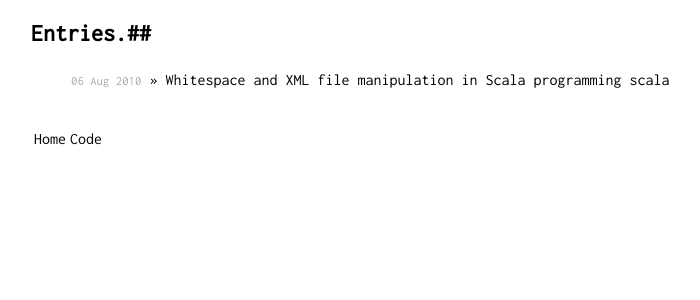
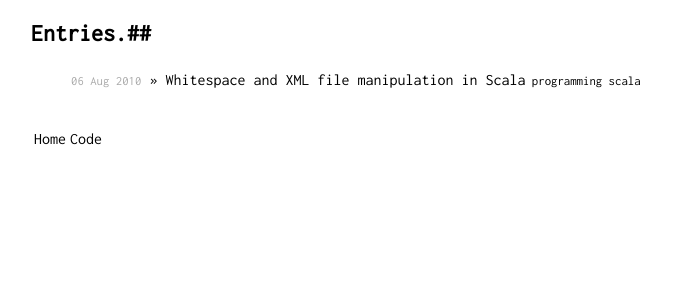
Before and after one commit to flaviusb/flaviusb.github.com, a Jekyll site: the page built from blog.md, in a window 1280 px wide. Shown: the top 300 px of the page, without its empty margins (65-765 px from the left). Built offline with Jekyll 4.4.1, drawn with Linux system fonts in a browser that asks for light colours; Markdown is read by kramdown in place of the engine named in the settings; part of the change alters nothing that is shown.

Commit message:
Attempt at adding tags.

```diff
--- a/blog.md
+++ b/blog.md
@@ -7,7 +7,7 @@ title: (flaviusb get blog) each [entry | Transcript print entry]
 
 <ul class="posts">
     {% for post in site.posts %}
-      <li><span>{{ post.date | date_to_string }}</span> &raquo; <a href="{{ post.url }}">{{ post.title }}</a>{% for tag in post.tags %} {{ tag }} {% endfor %}</li>
+      <li><span>{{ post.date | date_to_string }}</span> &raquo; <a href="{{ post.url }}">{{ post.title }}</a><span>{% for tag in post.tags %} <a href="http://flaviusb.net/tags/{{ tag }}"> {{ tag }} </a> {% endfor %}</span></li>
     {% endfor %}
 </ul>
 
```
